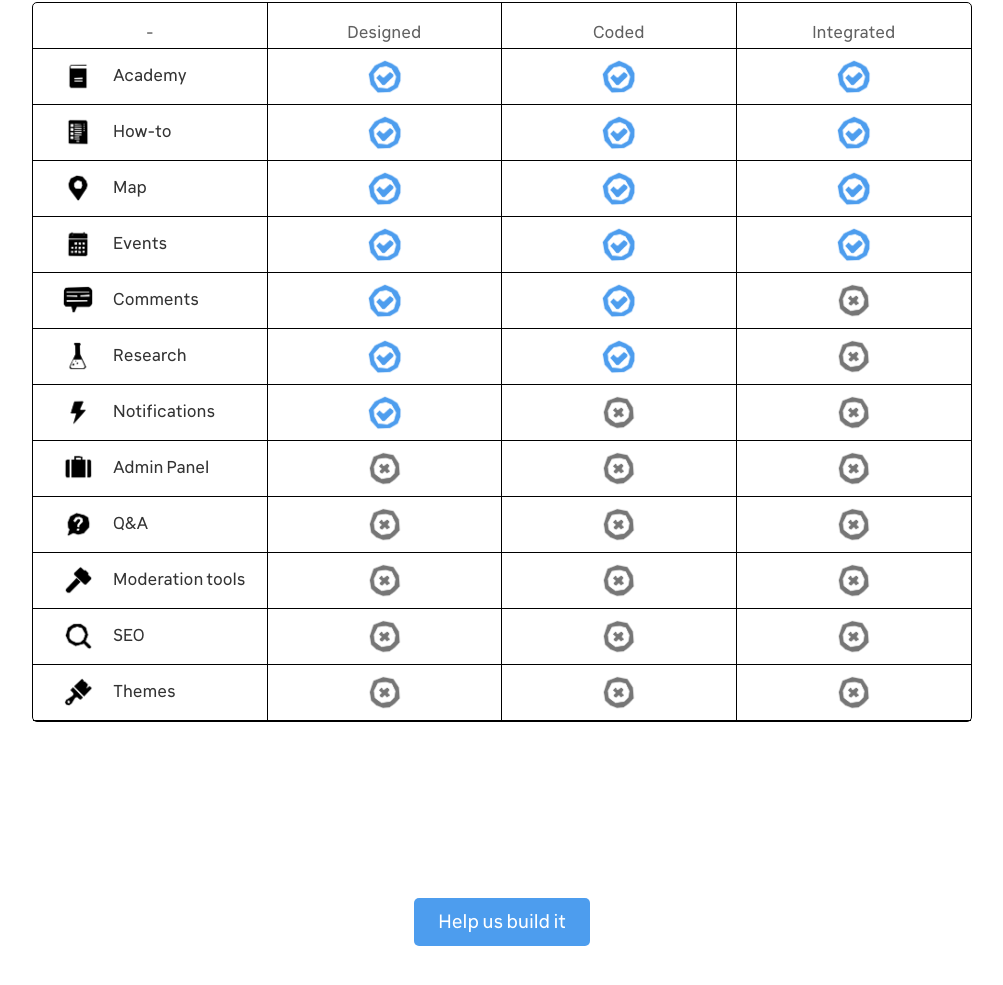
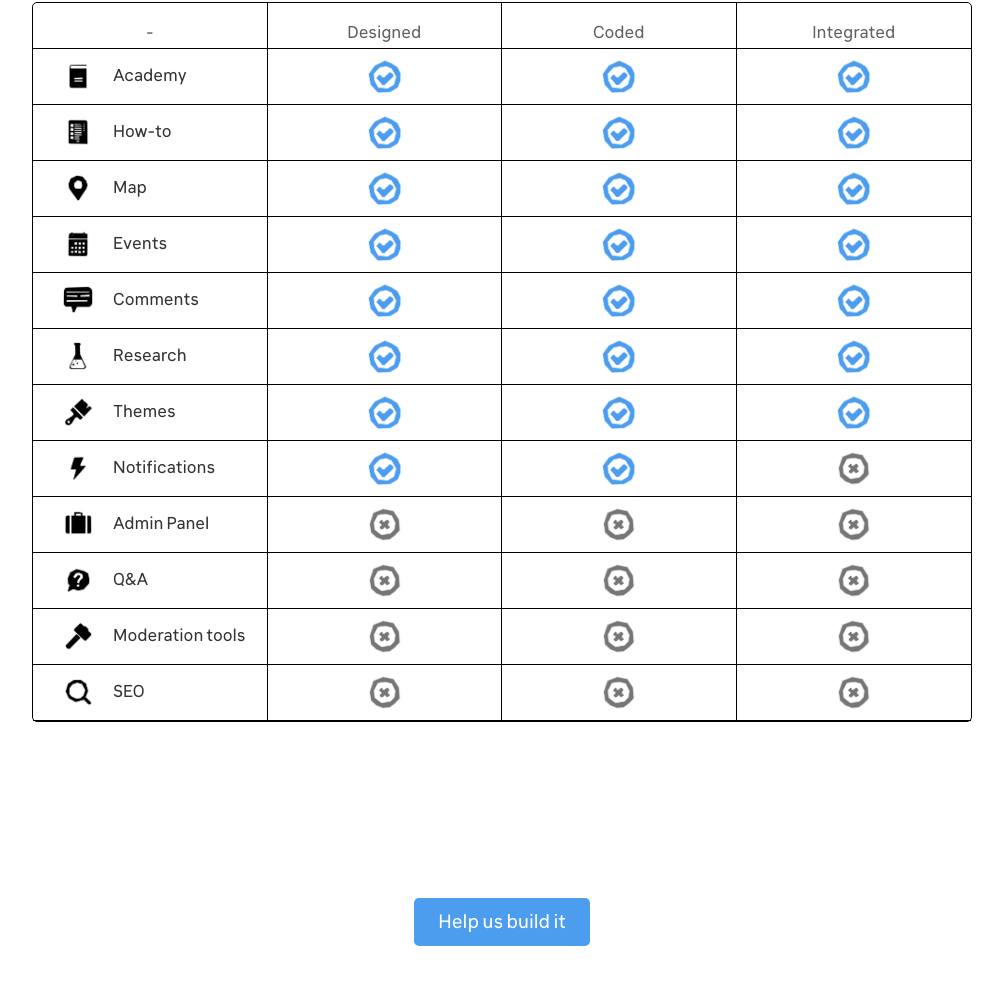
Before and after one commit to ONEARMY/community-platform-website, a plain HTML site: page roadmap.html in a window 1280 px wide. Shown: the part 1510-2495 px from the top of the page, without its empty margins (138-1141 px from the left). Drawn offline with nearby package versions, Linux system fonts and the light colour scheme.

Commit message:
Update Roadmap

```diff
--- a/roadmap.html
+++ b/roadmap.html
@@ -1,4 +1,4 @@
-<!DOCTYPE html><!--  Last Published: Mon Jan 31 2022 16:08:13 GMT+0000 (Coordinated Universal Time)  -->
+<!DOCTYPE html><!--  Last Published: Wed Feb 09 2022 13:00:36 GMT+0000 (Coordinated Universal Time)  -->
 <html data-wf-page="60dcee2dd5d30214b1afb62c" data-wf-site="60dce7a2c0e40c708aa93f3e">
 <head>
   <meta charset="utf-8">
@@ -119,7 +119,7 @@ iframe {
         </div>
         <div class="list-block"><img src="images/yes_blue.png" loading="lazy" width="50" height="50" alt="" class="list-image"></div>
         <div class="list-block"><img src="images/yes_blue.png" loading="lazy" width="50" height="50" alt="" class="list-image"></div>
-        <div class="list-block right"><img src="images/no.png" loading="lazy" width="50" height="50" alt="" class="list-image"></div>
+        <div class="list-block right"><img src="images/yes_blue.png" loading="lazy" width="50" height="50" alt="" class="list-image"></div>
       </div>
       <div class="list-item">
         <div class="list-block text"><img src="images/research_black.png" loading="lazy" alt="" class="feature-icon">
@@ -127,14 +127,22 @@ iframe {
         </div>
         <div class="list-block"><img src="images/yes_blue.png" loading="lazy" width="50" height="50" alt="" class="list-image"></div>
         <div class="list-block"><img src="images/yes_blue.png" loading="lazy" width="50" height="50" alt="" class="list-image"></div>
-        <div class="list-block right"><img src="images/no.png" loading="lazy" width="50" height="50" alt="" class="list-image"></div>
+        <div class="list-block right"><img src="images/yes_blue.png" loading="lazy" width="50" height="50" alt="" class="list-image"></div>
+      </div>
+      <div class="list-item">
+        <div class="list-block text"><img src="images/themes_black.png" loading="lazy" alt="" class="feature-icon">
+          <div class="list-text">Themes</div>
+        </div>
+        <div class="list-block"><img src="images/yes_blue.png" loading="lazy" width="50" height="50" alt="" class="list-image"></div>
+        <div class="list-block"><img src="images/yes_blue.png" loading="lazy" width="50" height="50" alt="" class="list-image"></div>
+        <div class="list-block right"><img src="images/yes_blue.png" loading="lazy" width="50" height="50" alt="" class="list-image"></div>
       </div>
       <div class="list-item">
         <div class="list-block text"><img src="images/notifications.png" loading="lazy" alt="" class="feature-icon">
           <div class="list-text">Notifications</div>
         </div>
         <div class="list-block"><img src="images/yes_blue.png" loading="lazy" width="50" height="50" alt="" class="list-image"></div>
-        <div class="list-block"><img src="images/no.png" loading="lazy" width="50" height="50" alt="" class="list-image"></div>
+        <div class="list-block"><img src="images/yes_blue.png" loading="lazy" width="50" height="50" alt="" class="list-image"></div>
         <div class="list-block right"><img src="images/no.png" loading="lazy" width="50" height="50" alt="" class="list-image"></div>
       </div>
       <div class="list-item">
@@ -169,14 +177,6 @@ iframe {
         <div class="list-block"><img src="images/no.png" loading="lazy" width="50" height="50" alt="" class="list-image"></div>
         <div class="list-block right"><img src="images/no.png" loading="lazy" width="50" height="50" alt="" class="list-image"></div>
       </div>
-      <div class="list-item">
-        <div class="list-block text"><img src="images/themes_black.png" loading="lazy" alt="" class="feature-icon">
-          <div class="list-text">Themes</div>
-        </div>
-        <div class="list-block"><img src="images/no.png" loading="lazy" width="50" height="50" alt="" class="list-image"></div>
-        <div class="list-block"><img src="images/no.png" loading="lazy" width="50" height="50" alt="" class="list-image"></div>
-        <div class="list-block right"><img src="images/no.png" loading="lazy" width="50" height="50" alt="" class="list-image"></div>
-      </div>
       <div id="github-issues" github-issues="github-issues" class="github-issues"></div>
     </div>
   </div>
```
Also changed, not shown: build-it.html (+1 -1 lines), index.html (+2 -2 lines), jobs.html (+1 -1 lines), mission.html (+1 -1 lines), support-us.html (+1 -1 lines).
